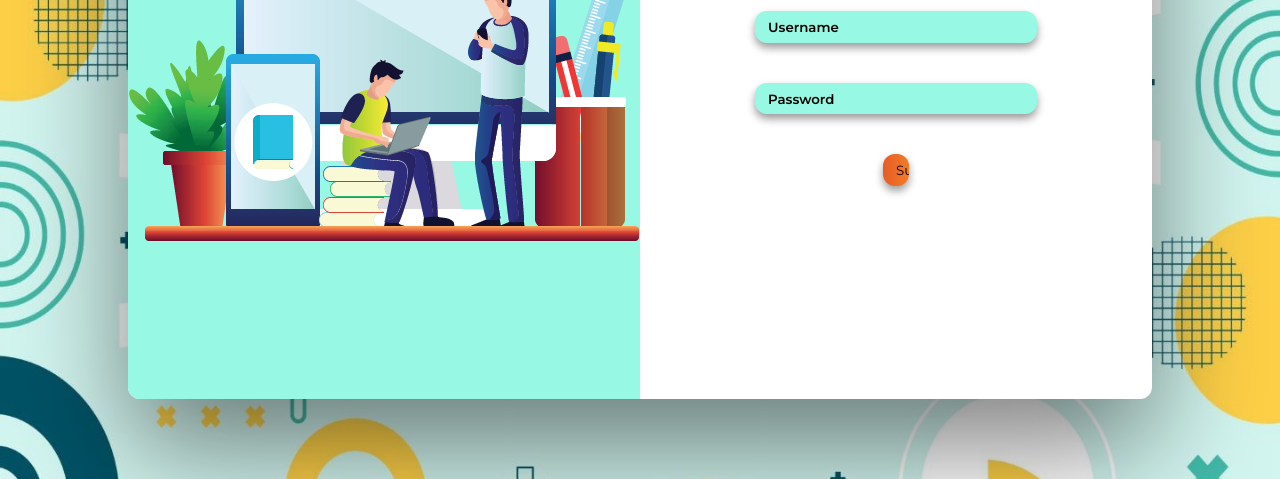
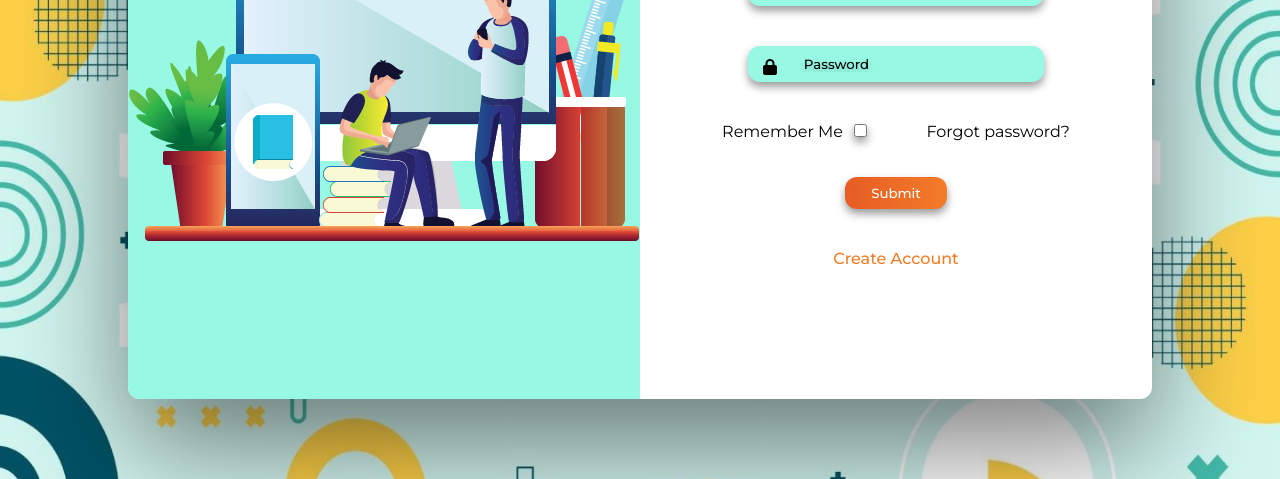
Before and after one commit to ManashPratimPathak/Result_Management_App_Forntend_Work, a plain HTML site: page login.html in a window 1280 px wide. Shown: the part 321-800 px from the top of the page. Drawn offline with Linux system fonts and the light colour scheme.

Commit message:
complete desktop only login page

```diff
--- a/css/loginCSS.css
+++ b/css/loginCSS.css
@@ -3,6 +3,7 @@
     margin: 0%;
     font-family: 'Montserrat', sans-serif;
     border-style: none;
+    text-decoration: none;
 }
 
 .loginPage-background{
@@ -58,29 +59,66 @@
     flex-direction: column;
     justify-content: center;
     align-items: center;
+    position: relative;
 }
 
 .rightcontentWrapper input{
     margin-bottom: 40px;
     width: 50%;
-    padding: 1.5% 2.5%;
+    padding: 2% 0%;
+    padding-left: 8%;
     border-radius: 12px;
     background-color: #97F9E3;
     box-shadow: 0 0.3rem 0.5rem rgb(0 0 0 / 40%);
+    outline: none;
+}
+
+#rememberMe{
+    width: auto;
+    margin-right: 55px;
+    margin-left: 7px;
 }
 
 #submit{
     margin-bottom: 40px;
-    width: 5%;
+    width: 20%;
     padding: 1.5% 2.5%;
     border-radius: 12px;
     box-shadow: 0 0.3rem 0.5rem rgb(0 0 0 / 40%);
+    color: white;
+    font-weight: 500;
+    font-family: 'Montserrat', sans-serif;
 }
 
 ::-webkit-input-placeholder { /* Edge */
     color: black !important;
     opacity: 1;
-    font-weight: 600;
+    font-weight: 500;
     font-family: 'Montserrat', sans-serif;
+    text-shadow: 0 0.2rem 0.4rem rgb(0 0 0 / 20%);
+    padding-left: 6%;
+  }
 
+  .fa-lock{
+      position: absolute;
+      left: 24%;
+      top: 30%;
   }
+
+  .fa-user{
+    position: absolute;
+    left: 24%;
+    top: 4%;
+  }
+
+  form a{
+      color: black;
+  }
+
+
+
+  #forgotPassword{
+
+      color: #F27C28;
+      font-weight: 500;
+  }
--- a/login.html
+++ b/login.html
@@ -19,9 +19,17 @@
             <div class="rightcontentWrapper">
                 <h1>USER LOGIN</h1>
                 <form action="">
+                    <i class="fas fa-user"></i>
                     <input type="text" placeholder="Username">
+                    <i class="fas fa-lock"></i>
                     <input type="password" placeholder="Password">
+                    <div class="nestedFormDiv">
+                        <label for="rememberMe">Remember Me</label>
+                        <input type="checkbox" name="rememberMe" id="rememberMe">
+                        <a href="forgot_password_link">Forgot password?</a>
+                    </div>
                     <input id="submit" style="background-image: linear-gradient(90deg,#E75C25,#F27C28);" type="submit" placeholder="login">
+                    <a id="forgotPassword" href="forgot_password_link">Create Account</a>
                 </form>
             </div>
         </div>
```
Also changed, not shown: index.html (+1 -1 lines), images/5591276.jpg (added).
